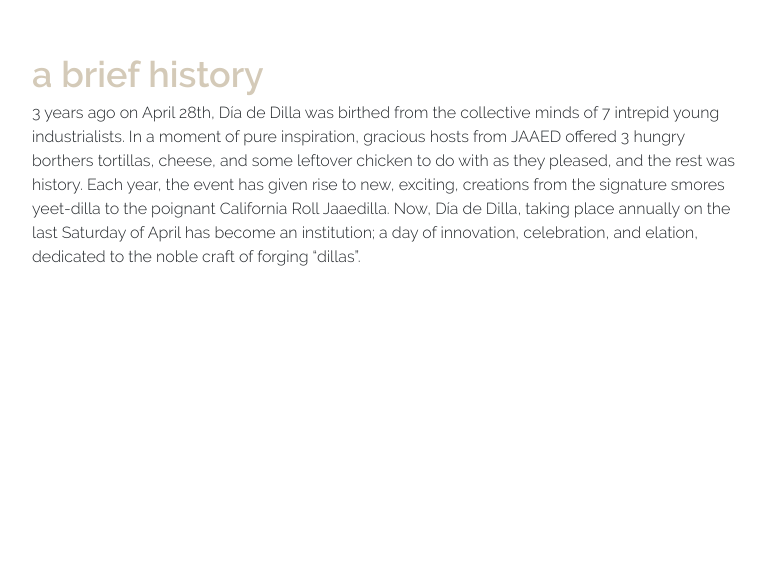
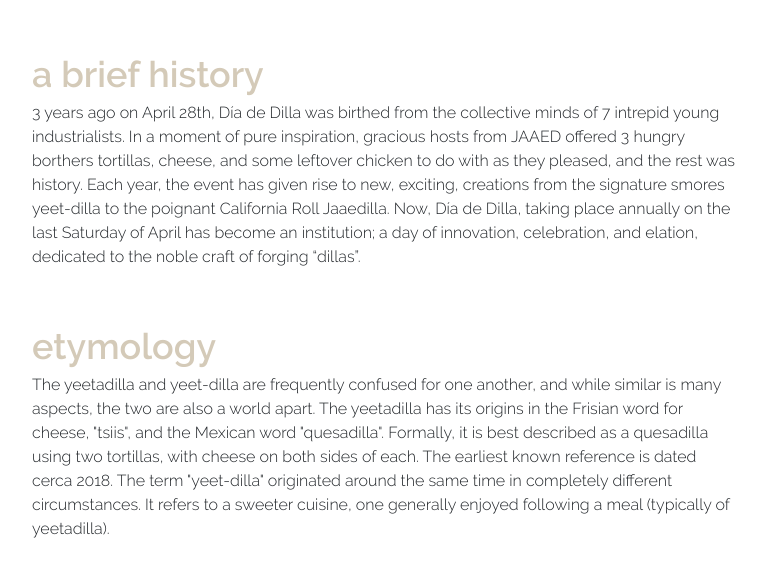
Before and after one commit to diadedilla/diadedilla.github.io, a React (Create React App) app: page / in a window 1280 px wide. Shown: the part 753-1330 px from the top of the page, without its empty margins (256-1022 px from the left). Before the commit the page ends 1097 px from the top, so only its background shows below. Built offline with nearby package versions, Linux system fonts and the light colour scheme.

Commit message:
Added a few recipes

```diff
--- a/package.json
+++ b/package.json
@@ -14,6 +14,7 @@
     "react": "^16.13.1",
     "react-bootstrap": "^1.0.1",
     "react-dom": "^16.13.1",
+    "react-markdown": "^4.3.1",
     "react-router-dom": "^5.1.2",
     "react-scripts": "3.4.1"
   },
--- a/src/Components/About.jsx
+++ b/src/Components/About.jsx
@@ -4,7 +4,7 @@ import './main.css';
 import './about.css';
 
 import Timer from './Timer';
-import { HISTORY, COVID } from '../strings'
+import { HISTORY, COVID, ETYMOLOGY } from '../strings'
 
 export default class About extends Component {
     constructor() {
@@ -33,10 +33,16 @@ export default class About extends Component {
                     </Row>
                 </Container>
                 <div className='center-column'>
-                    <p className='header'>a brief history</p>
-                    <p>{HISTORY}</p>
+                    <div className='description'>
+                        <p className='header'>{HISTORY.title}</p>
+                        <p>{HISTORY.body}</p>
+                    </div>
+                    <div className='description'>
+                        <p className='header'>{ETYMOLOGY.title}</p>
+                        <p>{ETYMOLOGY.body}</p>
+                    </div>
                 </div>
-                <div style={{ paddingBottom: '75px' }} />
+                <div style={{ paddingBottom: '50px' }} />
             </>
         )
     }
--- a/src/Components/Recipe.jsx
+++ b/src/Components/Recipe.jsx
@@ -1,5 +1,6 @@
 import React, { Component } from 'react';
 import { Button, Modal } from 'react-bootstrap';
+import ReactMarkdown from 'react-markdown'
 import './main.css'
 import './recipes.css'
 
@@ -30,7 +31,7 @@ export default class Recipe extends Component {
                             <Modal.Title>{info.label}</Modal.Title>
                         </Modal.Header>
                         <Modal.Body>
-                            Sorry, this isn't available yet. We are hard at work to make sure that you have the best Día de Dilla™ experience, so check back soon!
+                            <ReactMarkdown source={info.recip} />
                         </Modal.Body>
                         <Modal.Footer>
                             <Button className='modal-btn' onClick={handleClose}>
--- a/src/Components/about.css
+++ b/src/Components/about.css
@@ -22,12 +22,8 @@
     /* box-shadow: 0px 0px 5px 1px var(--primary-color); */
 }
 
-.bio-description.header {
-    font-size: 48px;
-}
-
-.bio-description.body {
-    font-size: 18px;
+.description {
+    margin-bottom: 50px;
 }
 
 .homeBtn {
--- a/src/Components/recipes.css
+++ b/src/Components/recipes.css
@@ -23,7 +23,7 @@
 
 .btn:hover {
     background-color: #efefef !important;
-    transition: .5s;
+    transition: .2s;
     /* border: 1px solid lightgrey !important; */
     transform: translateY(-5px) !important;
 }
--- a/src/strings.js
+++ b/src/strings.js
@@ -1,45 +1,56 @@
 export const SMORE = {
     image: 'assets/smore.png',
     label: "s'mores",
-    categ: 'yeet-dilla'
+    categ: 'yeet-dilla',
+    recip: ''
 }
 
 export const POLLO = {
     image: 'assets/pollo.png',
     label: 'pollo asada',
-    categ: 'yeetadilla'
+    categ: 'yeetadilla',
+    recip: `#### Ingredients\n- 2 tortillas\n- mexican cheese, shredded (rustic cut preferred)\n- cooked chicken\n- 1/2 tbsp. vegetable oil\n\n#### Steps\n1. In a medium skillet over medium-high heat, heat oil until shimmering.\n2. Sprinkle some cheese and cover with one tortilla. Shift tortilla around to spread the cheese evenly.\n3. Add cheese, chicken, then more cheese, and cover with the other tortilla. Continue to shift the yeetadilla around to prevent sticking.\n4. When the bottom tortilla is firm, transfer the yeetadilla to a plate. Sprinkle cheese onto the pan, and return the yeetadilla to the pan, upside-down (the original top tortilla should now be on the bottom).\n5. Cook for another 2 minutes, transfer to plate, cut and enjoy!`
 }
 
 export const OREO = {
     image: 'assets/oreo.png',
     label: "cookies 'n' creme",
     categ: 'yeet-dilla',
-    // recipe: {
-    //     ingred:
-    // }
+    recip: `#### Ingredients\n- 2 tortillas\n- thin oreos, crushed\n- mini marshmallows\n\n#### Steps\n1. In a medium skillet over medium-high heat, heat one tortilla. Add marshmallows.\n2. As marshmallows being to melt, add crushed oreo. Add more marshmallows on top and cover with the second tortilla.\n3. Once the first tortilla begins to crisp and the marshmallows melt, about 3 minutes, use a spatula to flip the yeet-dilla. Cook for another 2 minutes, until the bottom tortilla is crispy, and transfer to plate.`
 }
 
 export const CALI = {
     image: 'assets/cali.png',
     label: 'california roll',
-    categ: 'jaaedilla'
+    categ: 'jaaedilla',
+    recip: ''
 }
 
 export const TRIPE = {
     image: 'assets/tripe.png',
     label: 'refrigerated half-week old food court beef tripe but it still tasted pretty good',
-    categ: 'jaaedilla'
+    categ: 'jaaedilla',
+    recip: ''
 }
 
 export const CARNE = {
     image: 'assets/carne.png',
     label: 'carne asada',
-    categ: 'yeetadilla'
+    categ: 'yeetadilla',
+    recip: ''
 }
 
-export const HISTORY = '3 years ago on April 28th, Día de Dilla was birthed from the collective minds of 7 intrepid young industrialists. In a moment of pure inspiration, gracious hosts from JAAED offered 3 hungry borthers tortillas, cheese, and some leftover chicken to do with as they pleased, and the rest was history. Each year, the event has given rise to new, exciting, creations from the signature smores yeet-dilla to the poignant California Roll Jaaedilla. Now, Día de Dilla, taking place annually on the last Saturday of April has become an institution; a day of innovation, celebration, and elation, dedicated to the noble craft of forging “dillas”.'
+export const HISTORY = {
+    title: 'a brief history',
+    body: '3 years ago on April 28th, Día de Dilla was birthed from the collective minds of 7 intrepid young industrialists. In a moment of pure inspiration, gracious hosts from JAAED offered 3 hungry borthers tortillas, cheese, and some leftover chicken to do with as they pleased, and the rest was history. Each year, the event has given rise to new, exciting, creations from the signature smores yeet-dilla to the poignant California Roll Jaaedilla. Now, Día de Dilla, taking place annually on the last Saturday of April has become an institution; a day of innovation, celebration, and elation, dedicated to the noble craft of forging “dillas”.'
+}
 
 export const COVID = {
     title: 'Our commitment to your safety:',
     body: 'We are aware of and actively monitoring the coronavirus situation. Due to health and travel concerns surrounding COVID-19, we have decided to move our event to a virtual environment. We know this is a highly anticipated event so we are doing our best to accomodate everyone who is still interested.'
 }
+
+export const ETYMOLOGY = {
+    title: 'etymology',
+    body: 'The yeetadilla and yeet-dilla are frequently confused for one another, and while similar is many aspects, the two are also a world apart. The yeetadilla has its origins in the Frisian word for cheese, "tsiis", and the Mexican word "quesadilla". Formally, it is best described as a quesadilla using two tortillas, with cheese on both sides of each. The earliest known reference is dated cerca 2018. The term "yeet-dilla" originated around the same time in completely different circumstances. It refers to a sweeter cuisine, one generally enjoyed following a meal (typically of yeetadilla).'
+}
```
Also changed, not shown: 1 other file (tests, documents, lock files or other folders).
